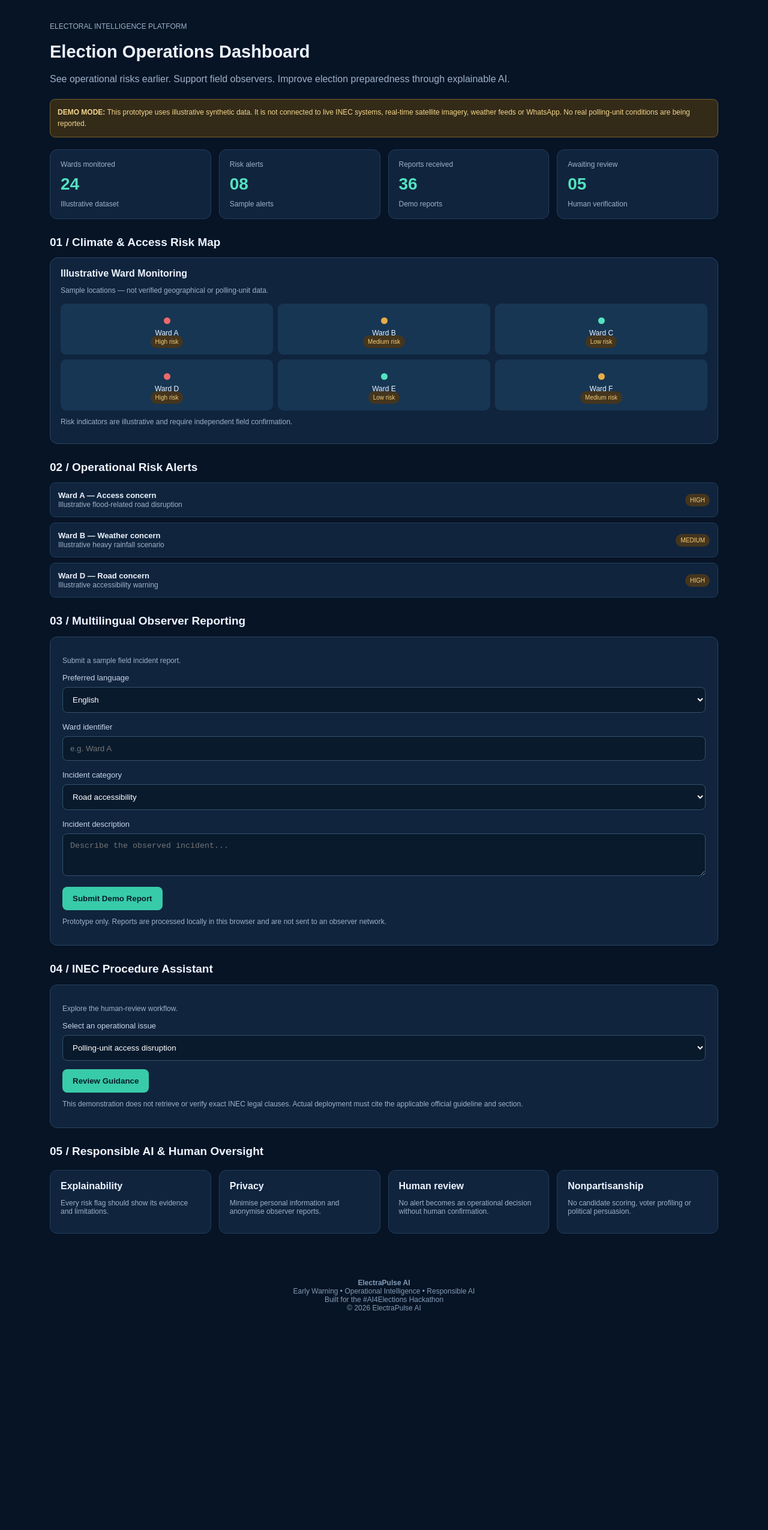
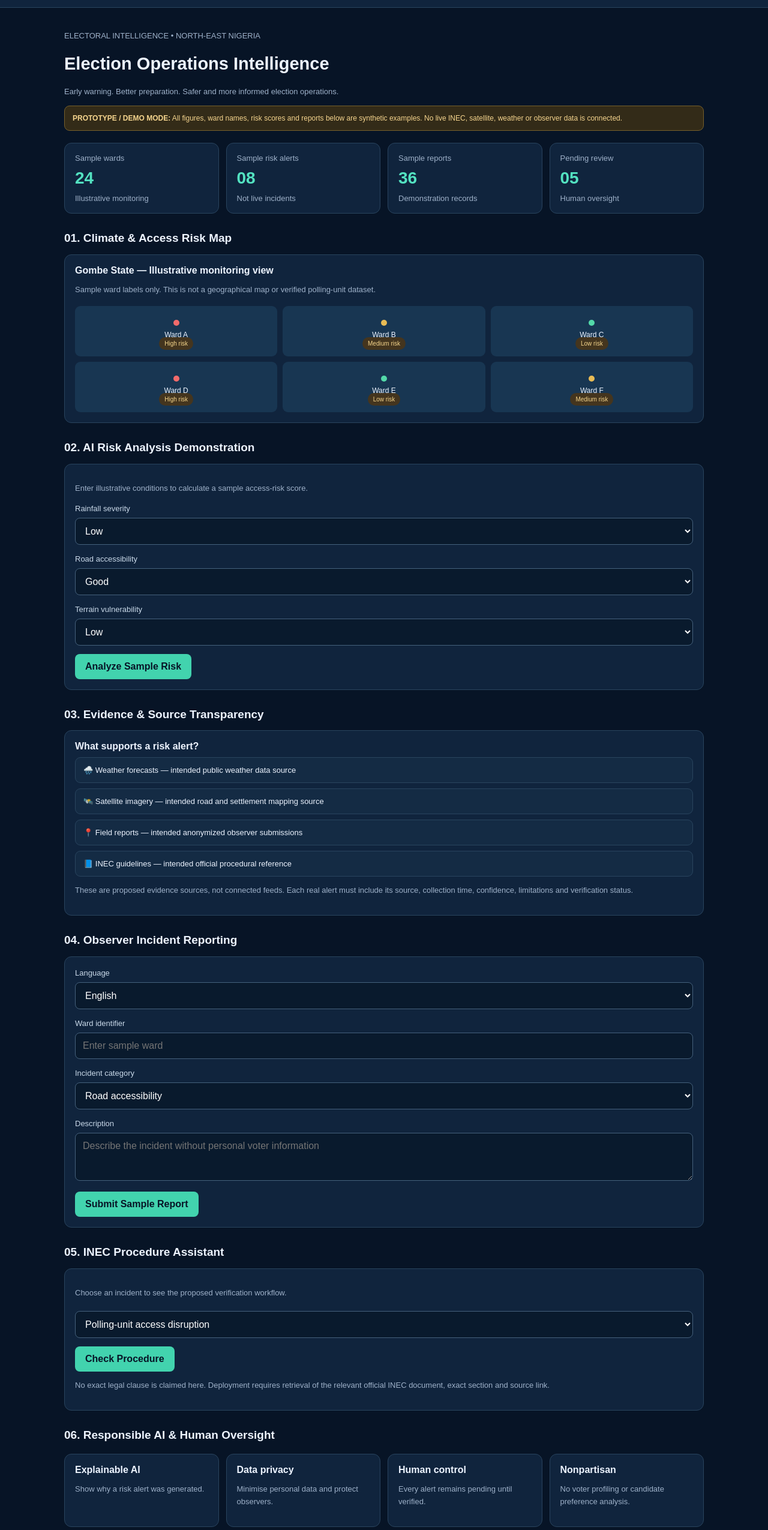
Before and after one commit to Abubakarmt/electrapulse-ai, a plain HTML site: page index.html in a window 1280 px wide. Shown: the part 69-2619 px from the top of the page at 60% size. Before the commit the page ends 2286 px from the top, so only its background shows below. Drawn offline with Linux system fonts and the light colour scheme.

Commit message:
Update index.html
Upgrade ElectraPulse AI intelligence dashboard.

```diff
--- a/index.html
+++ b/index.html
@@ -3,165 +3,237 @@
 <html lang="en">
 <head>
 <meta charset="UTF-8">
-<meta name="viewport" content="width=device-width, initial-scale=1.0">
+<meta name="viewport" content="width=device-width,initial-scale=1">
 <meta name="theme-color" content="#071426">
-<title>ElectraPulse AI | Election Operations Intelligence</title>
+<title>ElectraPulse AI | Intelligence Platform</title>
 <style>
 *{box-sizing:border-box}
 body{margin:0;background:#071426;color:#edf4ff;font-family:Arial,sans-serif}
-header{padding:20px 5%;background:#0d2038;border-bottom:1px solid #233a55;display:flex;justify-content:space-between;align-items:center;flex-wrap:wrap;gap:12px}
-.brand{font-size:22px;font-weight:bold;color:#53e2c1}
+header{background:#10243d;padding:18px 5%;display:flex;justify-content:space-between;align-items:center;gap:12px;flex-wrap:wrap;border-bottom:1px solid #29445e}
+.brand{font-size:23px;font-weight:bold;color:#53e2c1}
 .brand span{color:white}
-.tag{font-size:11px;color:#f6c66a;border:1px solid #8c7138;padding:7px 10px;border-radius:20px}
-main{max-width:1150px;margin:auto;padding:25px 18px}
-h1{font-size:29px;margin-bottom:8px}
-.sub{color:#9eb1c9;line-height:1.6}
-.notice{background:#332b18;color:#f5d58c;border:1px solid #77602b;padding:12px;border-radius:9px;font-size:12px;line-height:1.6;margin:20px 0}
-.grid{display:grid;grid-template-columns:repeat(auto-fit,minmax(150px,1fr));gap:13px;margin:20px 0}
-.card{background:#10243d;border:1px solid #233d5b;border-radius:12px;padding:17px}
-.metric{font-size:28px;font-weight:bold;color:#53e2c1;margin:10px 0}
-.small{font-size:12px;color:#9eb1c9}
-h2{font-size:19px;margin:28px 0 14px}
-.map{background:#10243d;border:1px solid #29445e;border-radius:13px;padding:17px}
-.mapgrid{display:grid;grid-template-columns:repeat(3,1fr);gap:8px;margin-top:15px}
-.ward{padding:15px 5px;text-align:center;background:#173653;border-radius:9px;font-size:12px}
-.dot{display:block;margin:8px auto;width:11px;height:11px;border-radius:50%;background:#e5ad47}
-.high{background:#ed6969}.low{background:#53e2c1}
-.badge{font-size:10px;padding:5px 8px;border-radius:15px;background:#44351e;color:#f6ce77}
-.alert{display:flex;justify-content:space-between;gap:10px;align-items:center;margin:9px 0;padding:13px;background:#10243d;border-radius:9px;border:1px solid #233d5b;font-size:13px}
-button{background:#38cba9;color:#071c29;border:0;padding:12px 17px;border-radius:8px;font-weight:bold;cursor:pointer}
-button:hover{opacity:.85}
-input,select,textarea{width:100%;padding:12px;margin:7px 0 14px;background:#091a2d;color:white;border:1px solid #35516c;border-radius:8px}
-label{font-size:13px;color:#c5d6e9}
-.panel{background:#10243d;padding:20px;border:1px solid #29445e;border-radius:12px;margin-top:15px}
-.result{color:#53e2c1;line-height:1.7;margin-top:12px}
-footer{text-align:center;padding:30px;color:#849bb4;font-size:12px}
-@media(max-width:500px){h1{font-size:24px}.mapgrid{grid-template-columns:repeat(2,1fr)}}
+main{max-width:1100px;margin:auto;padding:24px 17px}
+h1{font-size:29px}
+h2{font-size:19px;margin-top:30px}
+p{line-height:1.6}
+.muted{color:#9eb1c9;font-size:13px}
+.notice{padding:13px;background:#332b18;color:#f6d58e;border:1px solid #77602b;border-radius:9px;font-size:12px}
+.grid{display:grid;grid-template-columns:repeat(auto-fit,minmax(155px,1fr));gap:12px;margin:20px 0}
+.card,.panel{background:#10243d;border:1px solid #29445e;border-radius:12px;padding:17px}
+.number{font-size:28px;color:#53e2c1;font-weight:bold;margin:10px 0}
+button,select,input,textarea{font:inherit;border-radius:8px}
+button{background:#42d3ae;color:#071426;border:0;padding:12px 17px;font-weight:bold;cursor:pointer}
+button.secondary{background:#203b58;color:white;border:1px solid #45617c}
+select,input,textarea{width:100%;padding:12px;margin:7px 0 14px;background:#091a2d;color:white;border:1px solid #45617c}
+label{font-size:13px;color:#c9d9e9}
+.row{display:flex;justify-content:space-between;gap:12px;align-items:center;flex-wrap:wrap}
+.wardgrid{display:grid;grid-template-columns:repeat(3,1fr);gap:9px;margin-top:16px}
+.ward{background:#183652;border-radius:9px;padding:15px 5px;text-align:center;font-size:12px}
+.dot{width:10px;height:10px;border-radius:50%;display:block;margin:8px auto}
+.red{background:#f16b6b}.yellow{background:#e8bb55}.green{background:#53d9a9}
+.pill{font-size:10px;border-radius:20px;padding:5px 9px;background:#44351e;color:#f5d58b}
+.alert{background:#142b44;border:1px solid #29445e;padding:13px;border-radius:9px;margin:9px 0;font-size:13px}
+.result{background:#102b3e;border-left:3px solid #53e2c1;padding:14px;margin-top:13px;border-radius:5px;line-height:1.7}
+.bar{height:9px;background:#29445e;border-radius:9px;overflow:hidden;margin:12px 0}
+.fill{height:100%;background:#53d9a9;width:0%}
+footer{text-align:center;padding:30px;color:#8ca2bb;font-size:12px}
+@media(max-width:500px){h1{font-size:24px}.wardgrid{grid-template-columns:repeat(2,1fr)}}
 </style>
 </head>
 <body>
+
 <header>
 <div class="brand">⚡ Electra<span>Pulse AI</span></div>
-<div class="tag">NONPARTISAN • HUMAN-REVIEWED</div>
+<select id="lang" style="width:125px;margin:0" onchange="translatePage()">
+<option value="en">English</option>
+<option value="ha">Hausa</option>
+<option value="pg">Pidgin</option>
+</select>
 </header>
 
 <main>
-<p class="small">ELECTORAL INTELLIGENCE PLATFORM</p>
-<h1>Election Operations Dashboard</h1>
-<p class="sub">See operational risks earlier. Support field observers. Improve election preparedness through explainable AI.</p>
+<p class="muted">ELECTORAL INTELLIGENCE • NORTH-EAST NIGERIA</p>
+<h1 id="heading">Election Operations Intelligence</h1>
+<p class="muted" id="intro">Early warning. Better preparation. Safer and more informed election operations.</p>
 
 <div class="notice">
-<strong>DEMO MODE:</strong> This prototype uses illustrative synthetic data. It is not connected to live INEC systems, real-time satellite imagery, weather feeds or WhatsApp. No real polling-unit conditions are being reported.
+<strong>PROTOTYPE / DEMO MODE:</strong> All figures, ward names, risk scores and reports below are synthetic examples. No live INEC, satellite, weather or observer data is connected.
 </div>
 
 <div class="grid">
-<div class="card"><div class="small">Wards monitored</div><div class="metric">24</div><div class="small">Illustrative dataset</div></div>
-<div class="card"><div class="small">Risk alerts</div><div class="metric">08</div><div class="small">Sample alerts</div></div>
-<div class="card"><div class="small">Reports received</div><div class="metric">36</div><div class="small">Demo reports</div></div>
-<div class="card"><div class="small">Awaiting review</div><div class="metric">05</div><div class="small">Human verification</div></div>
+<div class="card"><div class="muted">Sample wards</div><div class="number">24</div><div class="muted">Illustrative monitoring</div></div>
+<div class="card"><div class="muted">Sample risk alerts</div><div class="number">08</div><div class="muted">Not live incidents</div></div>
+<div class="card"><div class="muted">Sample reports</div><div class="number">36</div><div class="muted">Demonstration records</div></div>
+<div class="card"><div class="muted">Pending review</div><div class="number">05</div><div class="muted">Human oversight</div></div>
 </div>
 
-<h2>01 / Climate & Access Risk Map</h2>
-<div class="map">
-<strong>Illustrative Ward Monitoring</strong>
-<p class="small">Sample locations — not verified geographical or polling-unit data.</p>
-<div class="mapgrid">
-<div class="ward"><span class="dot high"></span>Ward A<br><span class="badge">High risk</span></div>
-<div class="ward"><span class="dot"></span>Ward B<br><span class="badge">Medium risk</span></div>
-<div class="ward"><span class="dot low"></span>Ward C<br><span class="badge">Low risk</span></div>
-<div class="ward"><span class="dot high"></span>Ward D<br><span class="badge">High risk</span></div>
-<div class="ward"><span class="dot low"></span>Ward E<br><span class="badge">Low risk</span></div>
-<div class="ward"><span class="dot"></span>Ward F<br><span class="badge">Medium risk</span></div>
+<h2>01. Climate & Access Risk Map</h2>
+<div class="panel">
+<strong>Gombe State — Illustrative monitoring view</strong>
+<p class="muted">Sample ward labels only. This is not a geographical map or verified polling-unit dataset.</p>
+<div class="wardgrid">
+<div class="ward"><span class="dot red"></span>Ward A<br><span class="pill">High risk</span></div>
+<div class="ward"><span class="dot yellow"></span>Ward B<br><span class="pill">Medium risk</span></div>
+<div class="ward"><span class="dot green"></span>Ward C<br><span class="pill">Low risk</span></div>
+<div class="ward"><span class="dot red"></span>Ward D<br><span class="pill">High risk</span></div>
+<div class="ward"><span class="dot green"></span>Ward E<br><span class="pill">Low risk</span></div>
+<div class="ward"><span class="dot yellow"></span>Ward F<br><span class="pill">Medium risk</span></div>
 </div>
-<p class="small">Risk indicators are illustrative and require independent field confirmation.</p>
 </div>
 
-<h2>02 / Operational Risk Alerts</h2>
-<div class="alert"><div><strong>Ward A — Access concern</strong><br><span class="small">Illustrative flood-related road disruption</span></div><span class="badge">HIGH</span></div>
-<div class="alert"><div><strong>Ward B — Weather concern</strong><br><span class="small">Illustrative heavy rainfall scenario</span></div><span class="badge">MEDIUM</span></div>
-<div class="alert"><div><strong>Ward D — Road concern</strong><br><span class="small">Illustrative accessibility warning</span></div><span class="badge">HIGH</span></div>
+<h2>02. AI Risk Analysis Demonstration</h2>
+<div class="panel">
+<p class="muted">Enter illustrative conditions to calculate a sample access-risk score.</p>
+<label>Rainfall severity</label>
+<select id="rain">
+<option value="10">Low</option>
+<option value="45">Moderate</option>
+<option value="85">Severe</option>
+</select>
+<label>Road accessibility</label>
+<select id="road">
+<option value="10">Good</option>
+<option value="45">Partially accessible</option>
+<option value="85">Poor / blocked</option>
+</select>
+<label>Terrain vulnerability</label>
+<select id="terrain">
+<option value="10">Low</option>
+<option value="45">Moderate</option>
+<option value="85">High</option>
+</select>
+<button onclick="analyze()">Analyze Sample Risk</button>
+<div id="analysisResult"></div>
+</div>
 
-<h2>03 / Multilingual Observer Reporting</h2>
+<h2>03. Evidence & Source Transparency</h2>
 <div class="panel">
-<p class="small">Submit a sample field incident report.</p>
-<label>Preferred language</label>
-<select id="language">
+<strong>What supports a risk alert?</strong>
+<div class="alert">🌧️ Weather forecasts — intended public weather data source</div>
+<div class="alert">🛰️ Satellite imagery — intended road and settlement mapping source</div>
+<div class="alert">📍 Field reports — intended anonymized observer submissions</div>
+<div class="alert">📘 INEC guidelines — intended official procedural reference</div>
+<p class="muted">These are proposed evidence sources, not connected feeds. Each real alert must include its source, collection time, confidence, limitations and verification status.</p>
+</div>
+
+<h2>04. Observer Incident Reporting</h2>
+<div class="panel">
+<label>Language</label>
+<select id="reportLang">
 <option>English</option>
 <option>Hausa</option>
 <option>Pidgin</option>
 </select>
 <label>Ward identifier</label>
-<input id="ward" placeholder="e.g. Ward A">
+<input id="ward" placeholder="Enter sample ward">
 <label>Incident category</label>
-<select id="category">
+<select id="incident">
 <option>Road accessibility</option>
 <option>Flooding</option>
 <option>Weather disruption</option>
 <option>Material delivery delay</option>
 <option>Other operational issue</option>
 </select>
-<label>Incident description</label>
-<textarea id="description" rows="3" placeholder="Describe the observed incident..."></textarea>
-<button onclick="submitReport()">Submit Demo Report</button>
-<div id="reportResult" class="result"></div>
-<p class="small">Prototype only. Reports are processed locally in this browser and are not sent to an observer network.</p>
+<label>Description</label>
+<textarea id="description" rows="3" placeholder="Describe the incident without personal voter information"></textarea>
+<button onclick="report()">Submit Sample Report</button>
+<div id="reportResult"></div>
 </div>
 
-<h2>04 / INEC Procedure Assistant</h2>
+<h2>05. INEC Procedure Assistant</h2>
 <div class="panel">
-<p class="small">Explore the human-review workflow.</p>
-<label>Select an operational issue</label>
+<p class="muted">Choose an incident to see the proposed verification workflow.</p>
 <select id="procedure">
 <option value="road">Polling-unit access disruption</option>
-<option value="weather">Severe weather concern</option>
+<option value="weather">Severe weather</option>
 <option value="materials">Election materials delay</option>
-<option value="incident">Observer incident report</option>
+<option value="observer">Observer incident</option>
 </select>
-<button onclick="showProcedure()">Review Guidance</button>
-<div id="procedureResult" class="result"></div>
-<p class="small">This demonstration does not retrieve or verify exact INEC legal clauses. Actual deployment must cite the applicable official guideline and section.</p>
+<button onclick="guidance()">Check Procedure</button>
+<div id="guidanceResult"></div>
+<p class="muted">No exact legal clause is claimed here. Deployment requires retrieval of the relevant official INEC document, exact section and source link.</p>
 </div>
 
-<h2>05 / Responsible AI & Human Oversight</h2>
+<h2>06. Responsible AI & Human Oversight</h2>
 <div class="grid">
-<div class="card"><strong>Explainability</strong><p class="small">Every risk flag should show its evidence and limitations.</p></div>
-<div class="card"><strong>Privacy</strong><p class="small">Minimise personal information and anonymise observer reports.</p></div>
-<div class="card"><strong>Human review</strong><p class="small">No alert becomes an operational decision without human confirmation.</p></div>
-<div class="card"><strong>Nonpartisanship</strong><p class="small">No candidate scoring, voter profiling or political persuasion.</p></div>
+<div class="card"><strong>Explainable AI</strong><p class="muted">Show why a risk alert was generated.</p></div>
+<div class="card"><strong>Data privacy</strong><p class="muted">Minimise personal data and protect observers.</p></div>
+<div class="card"><strong>Human control</strong><p class="muted">Every alert remains pending until verified.</p></div>
+<div class="card"><strong>Nonpartisan</strong><p class="muted">No voter profiling or candidate preference analysis.</p></div>
+</div>
+
+<h2>07. Development Roadmap</h2>
+<div class="panel">
+<p>✓ Interactive prototype dashboard</p>
+<p>✓ Sample risk-scoring calculator</p>
+<p>✓ Demonstration reporting workflow</p>
+<p>○ Connect authorised public weather data</p>
+<p>○ Integrate real geospatial datasets</p>
+<p>○ Build verified INEC document retrieval</p>
+<p>○ Test multilingual NLP and human review</p>
 </div>
 </main>
 
 <footer>
 <strong>ElectraPulse AI</strong><br>
+Built for the #AI4Elections Hackathon<br>
 Early Warning • Operational Intelligence • Responsible AI<br>
-Built for the #AI4Elections Hackathon<br>
 © 2026 ElectraPulse AI
 </footer>
 
 <script>
-function submitReport(){
-const ward=document.getElementById('ward').value.trim();
-const category=document.getElementById('category').value;
-const description=document.getElementById('description').value.trim();
-const language=document.getElementById('language').value;
-if(!ward||!description){
-document.getElementById('reportResult').textContent="Please enter a ward and incident description.";
+function analyze(){
+let r=Number(document.getElementById('rain').value);
+let a=Number(document.getElementById('road').value);
+let t=Number(document.getElementById('terrain').value);
+let score=Math.round(r*.4+a*.4+t*.2);
+let level=score>=65?"HIGH":score>=35?"MEDIUM":"LOW";
+let confidence="Not measured — demonstration score only";
+document.getElementById('analysisResult').innerHTML=
+'<div class="result"><strong>Illustrative risk score: '+score+'/100</strong>'+
+'<div class="bar"><div class="fill" id="fill"></div></div>'+
+'<strong>Risk category: '+level+'</strong><br>'+
+'Confidence: '+confidence+'<br>'+
+'Evidence: User-entered synthetic rainfall, road and terrain values.<br>'+
+'Status: <strong>Pending Human Review</strong><br>'+
+'Limitation: This is a rule-based demonstration, not a trained or validated AI model.</div>';
+document.getElementById('fill').style.width=score+'%';
+}
+function report(){
+let w=document.getElementById('ward').value.trim();
+let d=document.getElementById('description').value.trim();
+if(!w||!d){
+document.getElementById('reportResult').innerHTML='<div class="result">Please enter a ward and description.</div>';
 return;
 }
 document.getElementById('reportResult').innerHTML=
-"✓ Demo report received locally.<br>Language: "+language+
-"<br>Ward: "+ward+"<br>Category: "+category+
-"<br>Status: <strong>Pending Human Review</strong>";
+'<div class="result">✓ Sample report received locally.<br>Ward: '+safe(w)+
+'<br>Language: '+safe(document.getElementById('reportLang').value)+
+'<br>Category: '+safe(document.getElementById('incident').value)+
+'<br>Status: Pending Human Review.<br>This report is not transmitted or saved to a server.</div>';
 }
-function showProcedure(){
-const p=document.getElementById('procedure').value;
-const guidance={
-road:"Check the relevant official INEC election logistics and polling-unit access guidance. Obtain independent field confirmation. Status: Pending Human Review.",
-weather:"Consult official weather and emergency-management information. Assess operational implications with authorised human reviewers. Status: Pending Human Review.",
-materials:"Check applicable official INEC procedures for election material distribution and escalation. Do not assume a delay without confirmation. Status: Pending Human Review.",
-incident:"Preserve the report, verify its source, check supporting evidence and consult the applicable official INEC guideline. Status: Pending Human Review."
+function safe(s){
+return s.replace(/[&<>"']/g,c=>({'&':'&amp;','<':'&lt;','>':'&gt;','"':'&quot;',"'":'&#39;'}[c]));
+}
+function guidance(){
+let p=document.getElementById('procedure').value;
+let messages={
+road:"Identify the affected location, verify the access condition independently and consult applicable official INEC logistics guidance.",
+weather:"Check authoritative weather information, document the affected area and refer operational decisions to authorised human reviewers.",
+materials:"Verify the reported delay with authorised sources and consult applicable INEC distribution and escalation procedures.",
+observer:"Preserve the report, assess source reliability, remove unnecessary personal information and seek independent confirmation."
 };
-document.getElementById('procedureResult').textContent=guidance[p];
+document.getElementById('guidanceResult').innerHTML='<div class="result">'+messages[p]+'<br><strong>Status: Pending Human Review</strong></div>';
+}
+function translatePage(){
+let l=document.getElementById('lang').value;
+let content={
+en:["Election Operations Intelligence","Early warning. Better preparation. Safer and more informed election operations."],
+ha:["Hankalin Ayyukan Zabe","Gargadi da wuri. Shiri mai kyau. Ingantattun ayyukan zabe."],
+pg:["Election Operations Intelligence","Early warning. Better preparation. Make election operations safer."]
+};
+document.getElementById('heading').textContent=content[l][0];
+document.getElementById('intro').textContent=content[l][1];
 }
 </script>
 </body>
```
